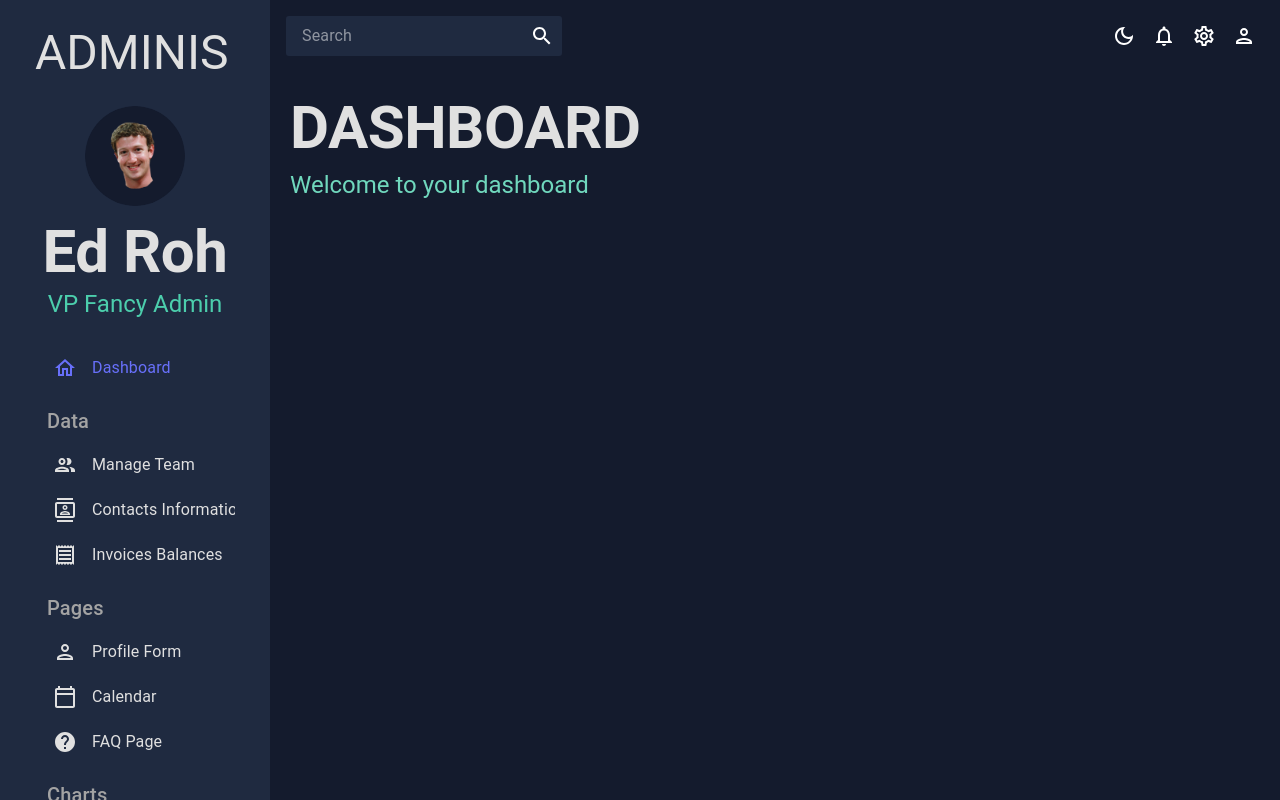
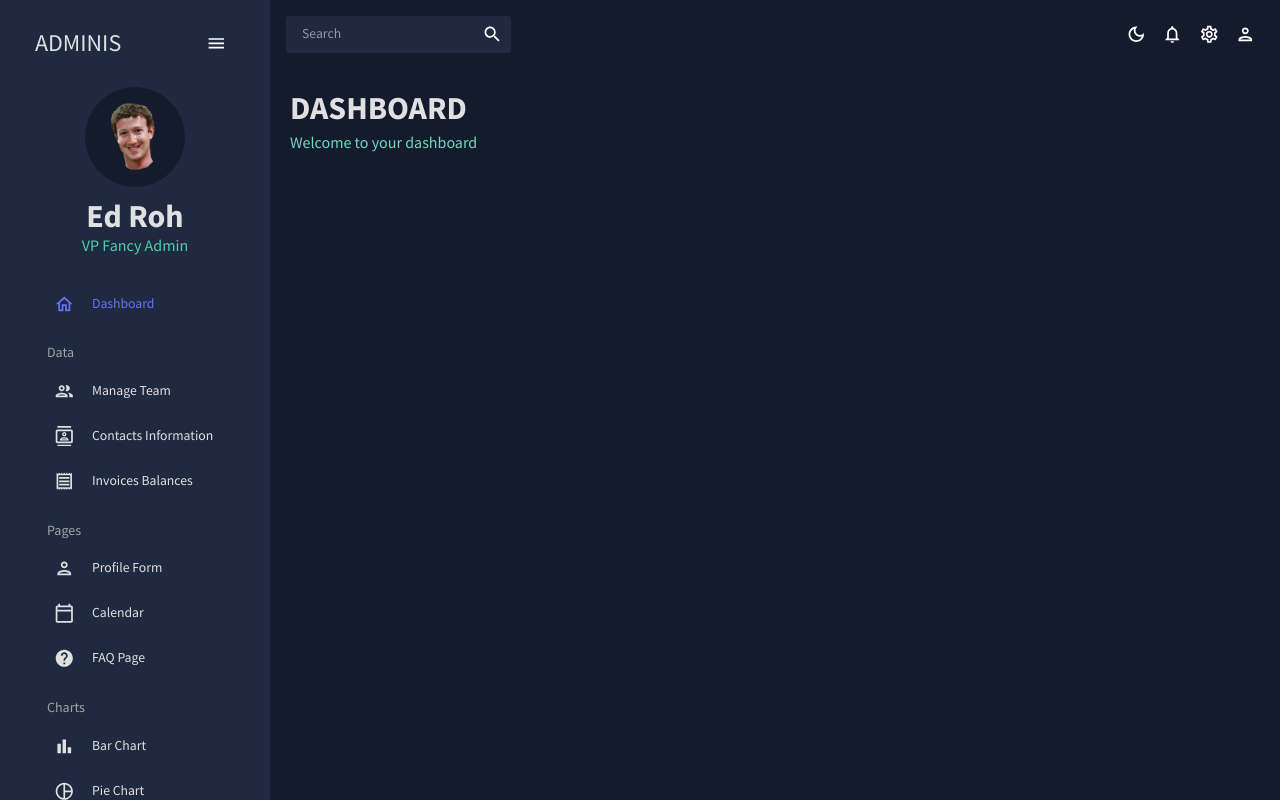
Before and after one commit to engdlee/react-admin, a React (Create React App) app: page / in a window 1280 px wide. Built offline with nearby package versions, Linux system fonts and the light colour scheme.

Commit message:
Fix for Theme with Light and Dark Mode Step

```diff
--- a/src/theme.js
+++ b/src/theme.js
@@ -161,7 +161,8 @@ export const themeSettings = (mode) => {
             },
           }),
     },
-    typography: ["Source Sans Pro", "sans-serif"].join(","),
+    typography: {
+      fontFamily: ["Source Sans Pro", "sans-serif"].join(","),
       fontSize: 12,
       h1: {
         typography: ["Source Sans Pro", "sans-serif"].join(","),
@@ -187,6 +188,7 @@ export const themeSettings = (mode) => {
         typography: ["Source Sans Pro", "sans-serif"].join(","),
         fontSize: 14,
       },
+    },
   };
 };
 
```
Lines whose indentation alone changed are shown as unchanged.
